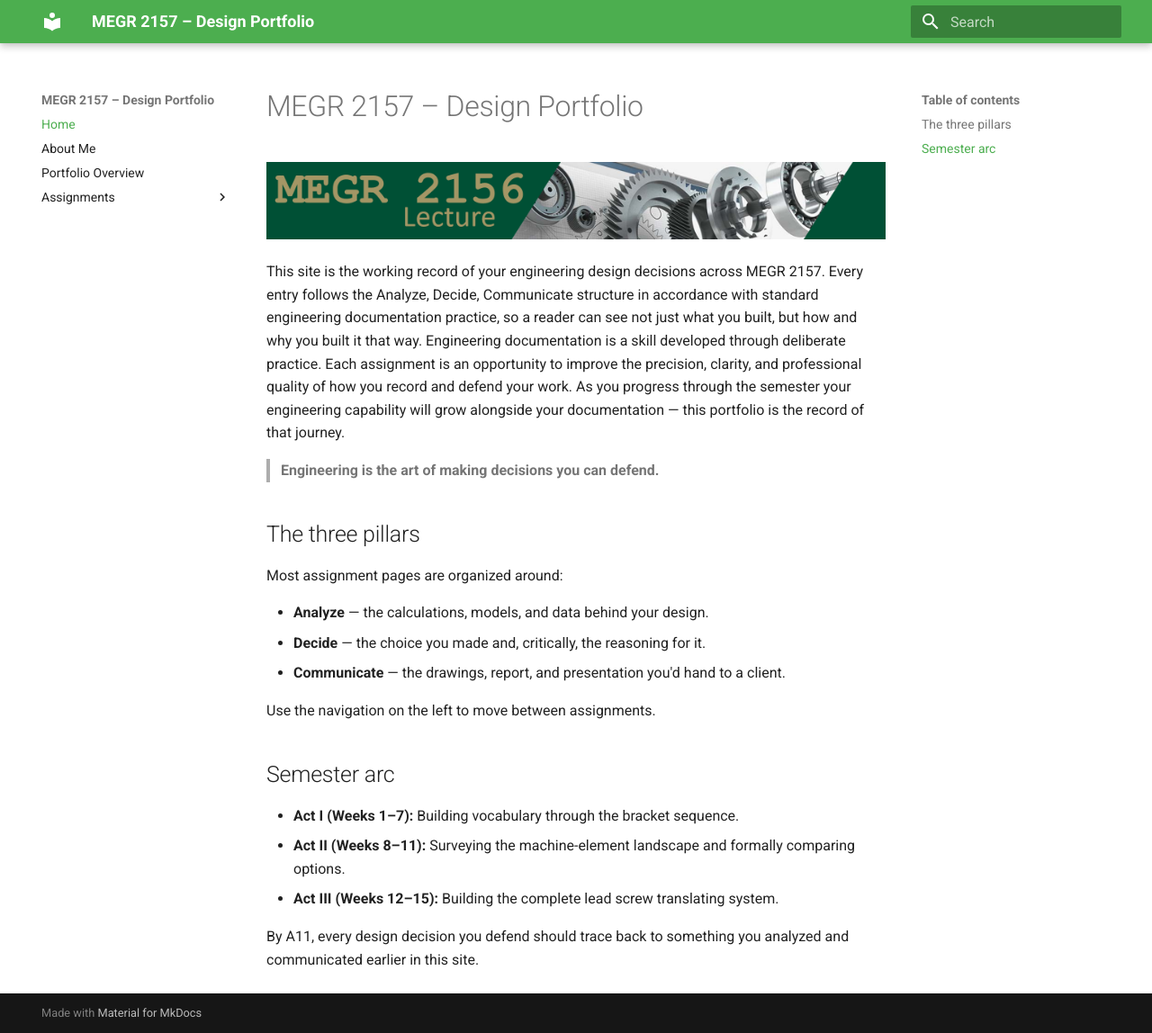
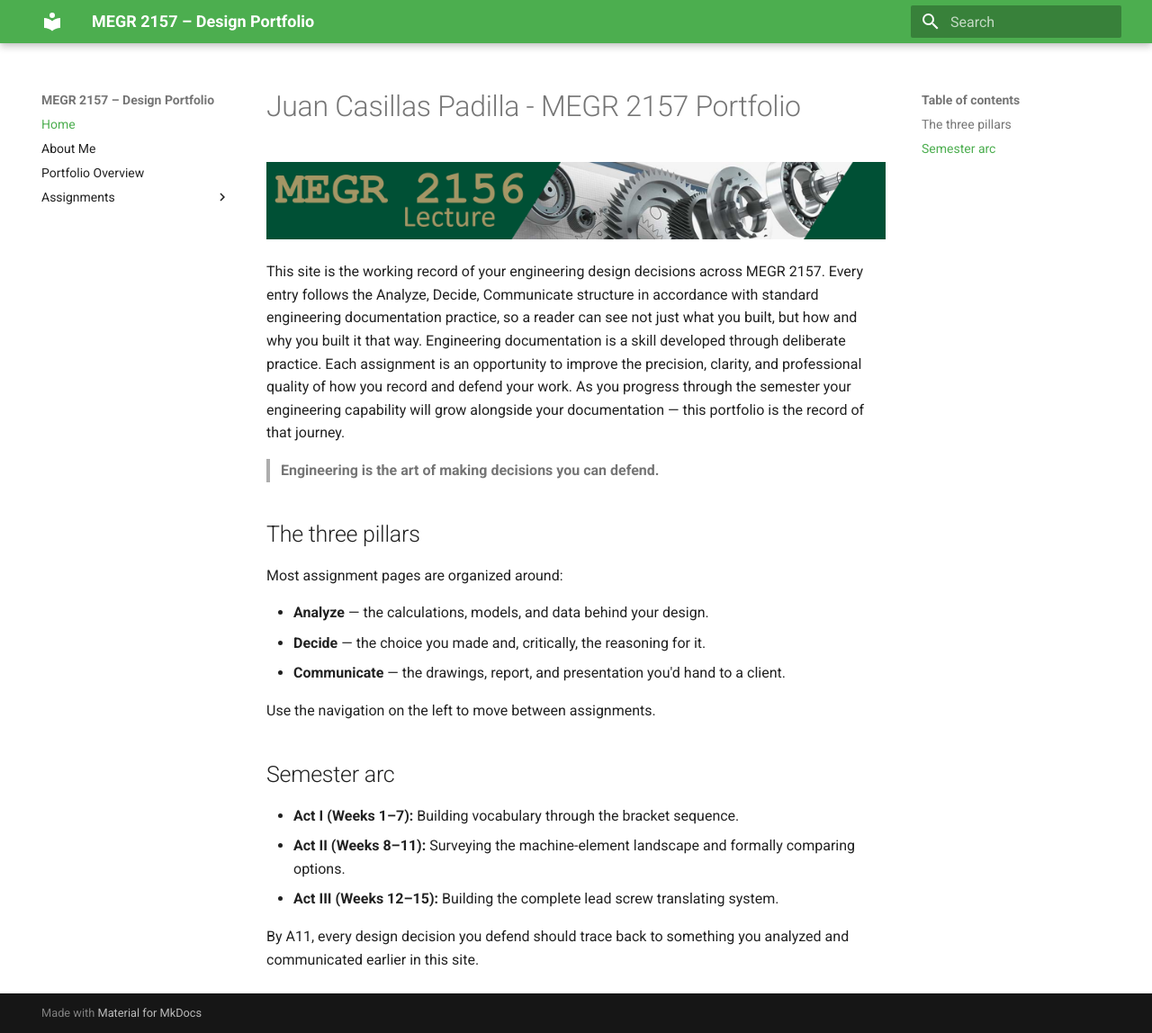
Before and after one commit to jcasillaspad/MEGR2157-Portfolio, an MkDocs documentation site: the page built from docs/index.md, in a window 1280 px wide and 1148 px high. Shown: the whole window at 90% size. Built offline with MkDocs 1.6.1 and Material for MkDocs 9.7.7, drawn with Linux system fonts in a browser that asks for light colours.

Commit message:
Revise portfolio title and author name
Updated the title and author in the portfolio documentation.

```diff
--- a/docs/index.md
+++ b/docs/index.md
@@ -1,4 +1,4 @@
-# MEGR 2157 – Design Portfolio
+# Juan Casillas Padilla - MEGR 2157 Portfolio
 
 ![MEGR 2156-7 Title](MEGR2156title.png)
 
```
